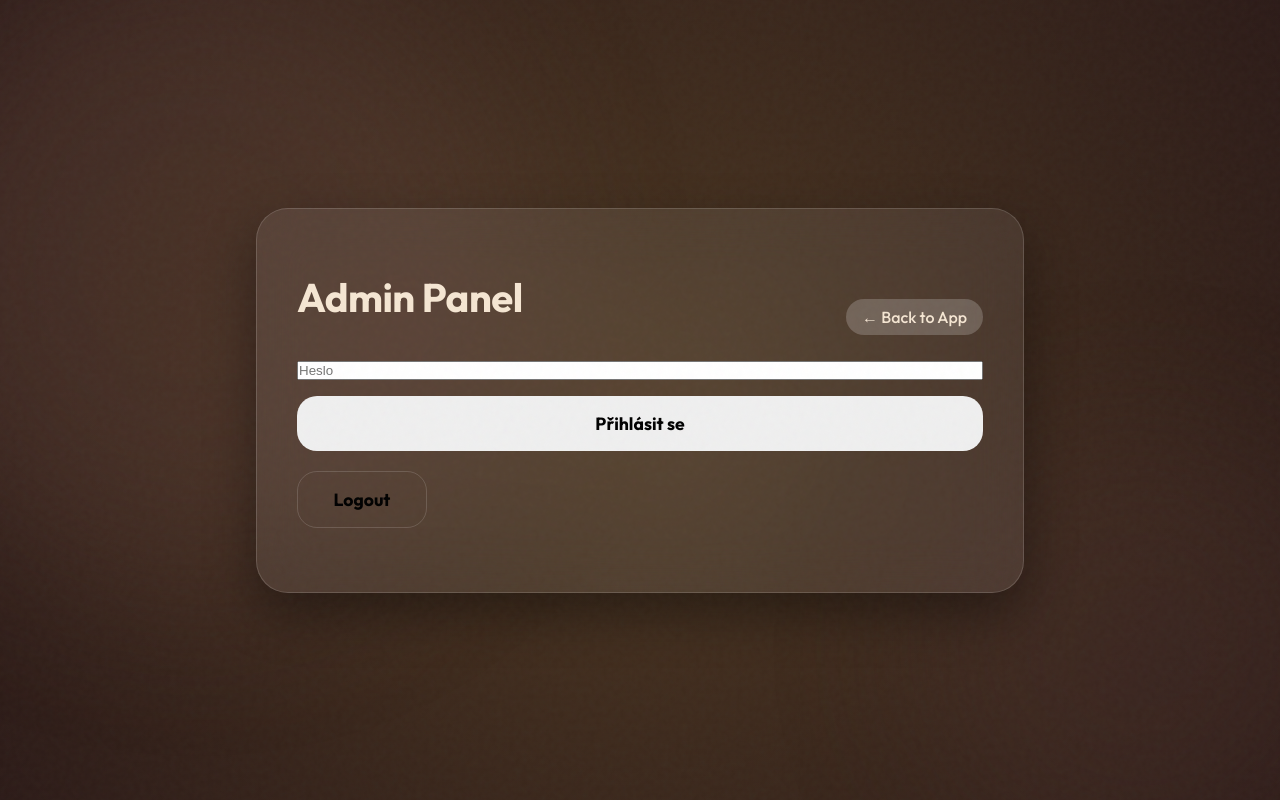
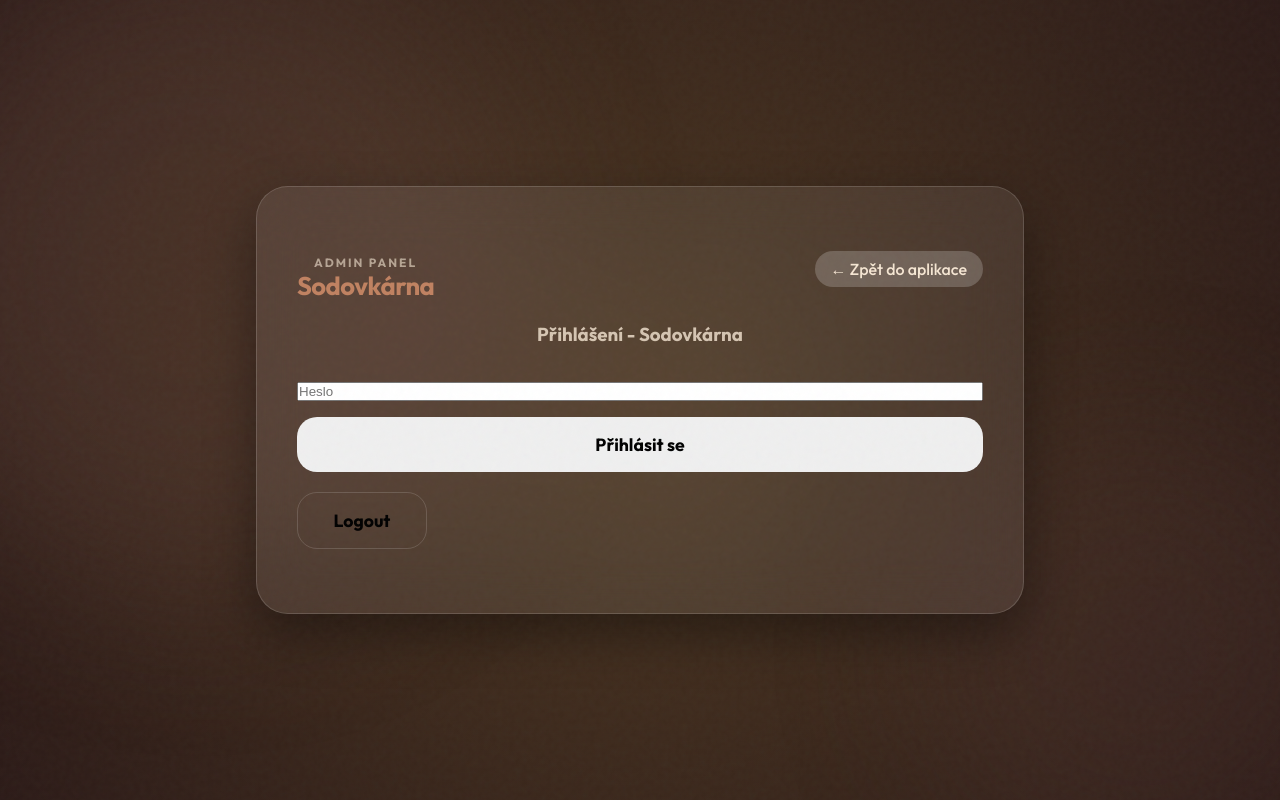
Before and after one commit to Dandosbby/Kavarna, a website: page public/admin.html in a window 1280 px wide. Drawn offline with Linux system fonts and the light colour scheme.

Commit message:
Branding: Add Sodovkárna coffee shop name to UI ☕️✨

```diff
--- a/public/admin.html
+++ b/public/admin.html
@@ -4,7 +4,7 @@
 <head>
     <meta charset="UTF-8">
     <meta name="viewport" content="width=device-width, initial-scale=1.0">
-    <title>Admin Panel - Kavárna</title>
+    <title>Sodovkárna - Admin Panel</title>
     <link rel="stylesheet" href="style.css"> <!-- Reuse glass styles -->
     <link href="https://fonts.googleapis.com/css2?family=Outfit:wght@300;500;700&display=swap" rel="stylesheet">
     <style>
@@ -188,15 +188,21 @@
 
     <main class="container" style="max-width: 800px;">
         <div class="card glass">
-            <div style="display: flex; justify-content: space-between; align-items: center;">
-                <h1>Admin Panel</h1>
+            <div style="display: flex; justify-content: space-between; align-items: flex-start; margin-bottom: 20px;">
+                <div>
+                    <span
+                        style="font-size: 0.75rem; text-transform: uppercase; letter-spacing: 2px; opacity: 0.6; font-weight: 700;">Admin
+                        Panel</span>
+                    <h1 style="margin: 0; color: var(--accent); font-size: 1.6rem;">Sodovkárna</h1>
+                </div>
                 <a href="/"
                     style="text-decoration: none; color: var(--text-dark); background: rgba(255,255,255,0.2); padding: 8px 16px; border-radius: 20px; font-weight: 500;">&larr;
-                    Back to App</a>
+                    Zpět do aplikace</a>
             </div>
 
             <!-- Login State -->
-            <div id="loginState" class="admin-login">
+            <div id="loginState" class="admin-login" style="text-align: center;">
+                <h3 style="margin-bottom: 20px; opacity: 0.8;">Přihlášení - Sodovkárna</h3>
                 <input type="password" id="passwordInput" placeholder="Heslo" />
                 <button id="loginBtn">Přihlásit se</button>
                 <div id="errorMsg" class="error">Nesprávné heslo</div>
```
Also changed, not shown: public/index.html (+9 -3 lines).
